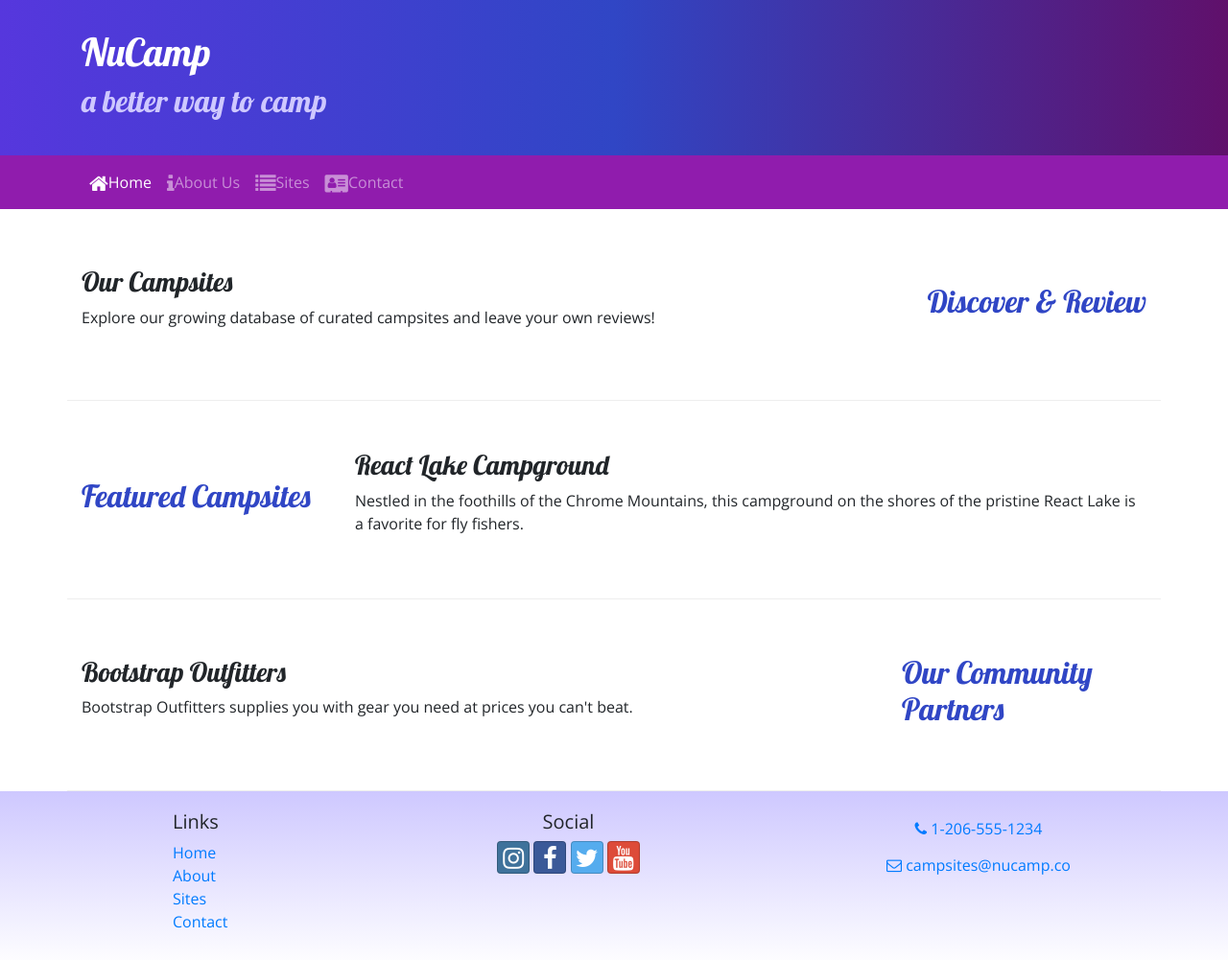
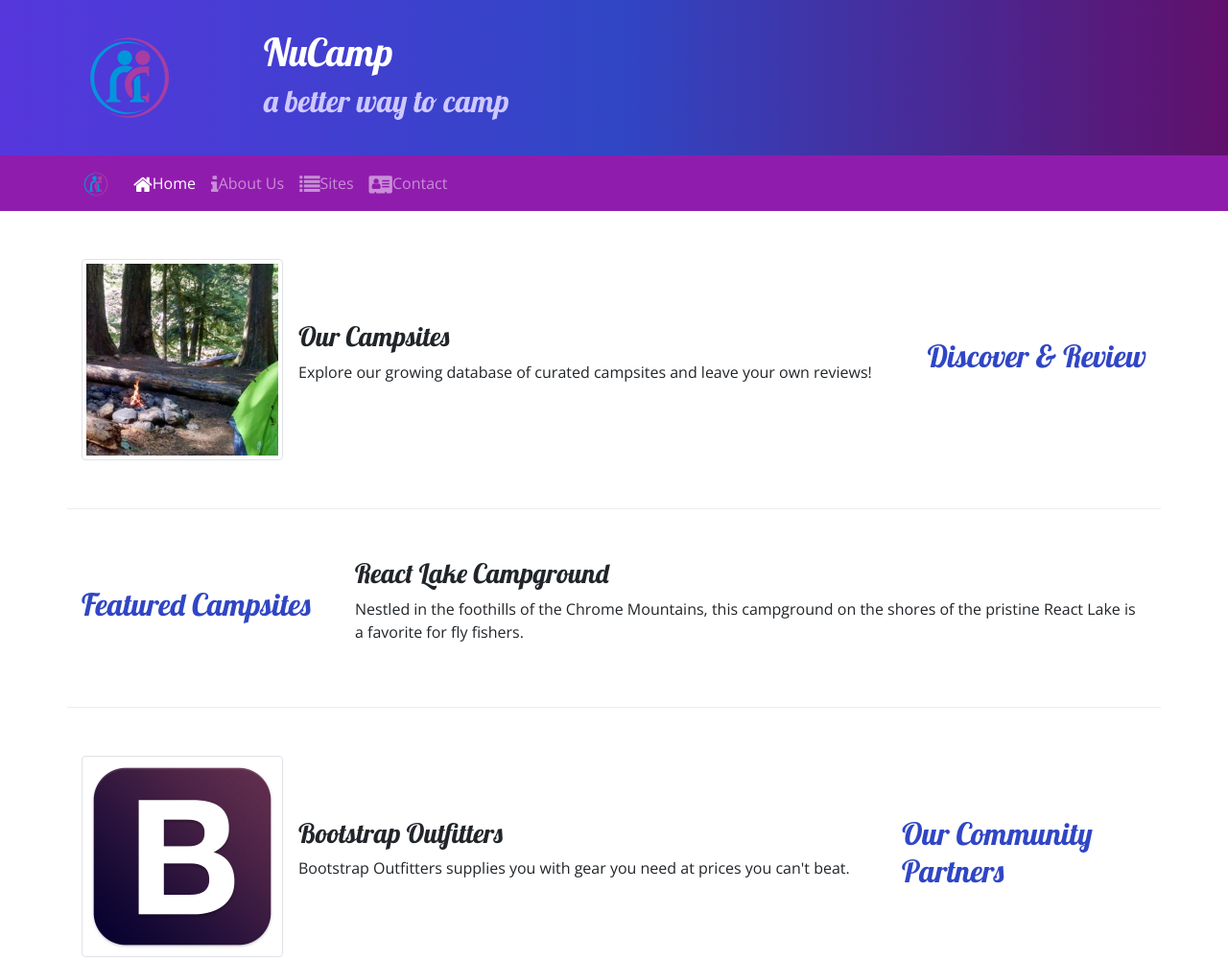
Before and after one commit to jenfrutos/nucampsite, a website: page index.html in a window 1280 px wide. Shown: the top 1001 px of the page at 96% size. Drawn offline with nearby package versions, Linux system fonts and the light colour scheme.

Commit message:
Images and Media

```diff
--- a/index.html
+++ b/index.html
@@ -19,16 +19,21 @@
     <header class="jumbotron jumbotron-fluid">
         <div class="container">
             <div class="row">
+                <div class="col-4 col-sm-3 col-md-2 align-self-center">
+                    <a href="#"></a><img src="img/logo.png" class="img-fluid" />
+                </div>
                 <div class="col">
                 <h1>NuCamp</h1>
                 <h2>a better way to camp</h2>
+                </div>
             </div>
         </div>
     </header>
 
     <nav class="navbar navbar-expand-sm navbar-dark sticky-top">
         <div class="container">
-            <button class="navbar-toggler ml-auto" type="button" data-toggle="collapse" data-target="#nucampNavbar">
+            <a class="navbar-brand" href="#"><img src="img/logo.png" height="30" width="30"></a>
+            <button class="navbar-toggler" type="button" data-toggle="collapse" data-target="#nucampNavbar">
                 <span class="navbar-toggler-icon"></span>
             </button>
             <div class="collapse navbar-collapse" id="nucampNavbar">
@@ -48,8 +53,13 @@
                 <h2 class="text-sm-right">Discover & Review</h2>
             </div>
             <div class="col">
-                <h3>Our Campsites</h3>
-                <p class="d-none d-sm-block">Explore our growing database of curated campsites and leave your own reviews!</p>
+                <div class="media">
+                    <img class="d-flex mr-3 img-thumbnail" src="img/breadcrumb-trail-thumb.jpg" alt="Breadcrumb Trail Thumbnail" />
+                    <div class="media-body align-self-center">
+                        <h3>Our Campsites</h3>
+                        <p class="d-none d-sm-block">Explore our growing database of curated campsites and leave your own reviews!</p>
+                    </div>
+                </div>
             </div>
         </div>
 
@@ -68,11 +78,15 @@
                 <h2>Our Community Partners</h2>
             </div>
             <div class="col">
-                <h3>Bootstrap Outfitters</h3>
-                <p class="d-none d-sm-block">Bootstrap Outfitters supplies you with gear you need at prices you can't beat.</p>
+                <div class="media">
+                    <img class="d-flex mr-3 img-thumbnail" src="img/bootstrap-thumb.png" alt="Bootstrap Outfitters" />
+                    <div class="media-body align-self-center">
+                        <h3>Bootstrap Outfitters</h3>
+                        <p class="d-none d-sm-block">Bootstrap Outfitters supplies you with gear you need at prices you can't beat.</p>
+                    </div>
+                </div>
             </div>
         </div>
-    </div>
 
         <footer class="site-footer">
             <div class="container">
```
Also changed, not shown: aboutus.html (+7 -2 lines), contactus.html (+6 -2 lines), img/bootstrap-thumb.png (added), img/breadcrumb-trail-thumb.jpg (added), img/breadcrumb-trail.jpg (added), img/chrome-river-thumb.jpg (added), img/chrome-river.jpg (added), img/logo.png (added), img/react-lake-thumb.jpg (added), img/react-lake.jpg (added).
